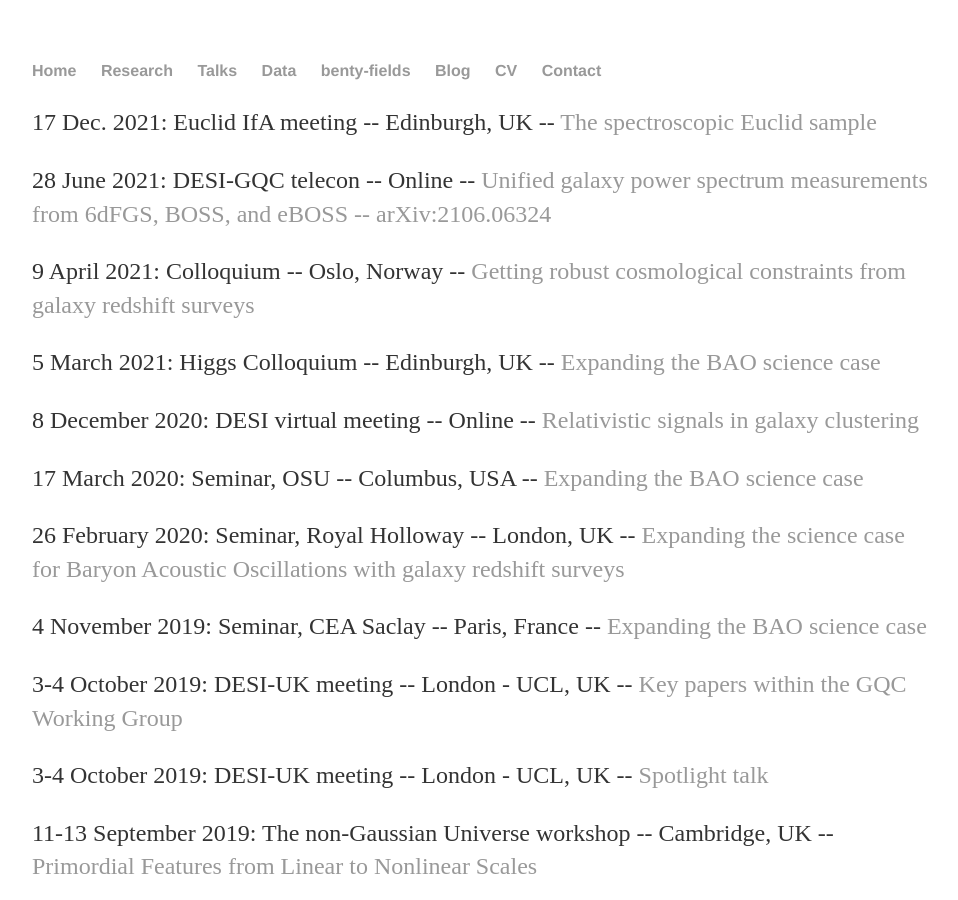
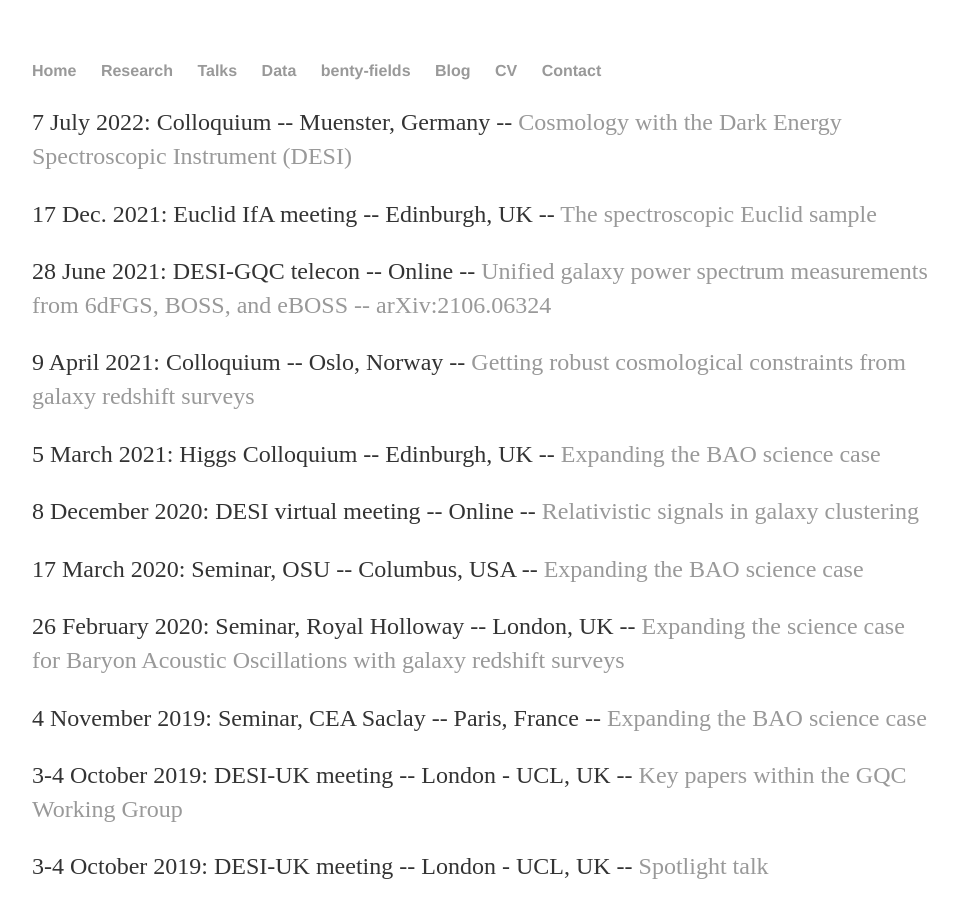
Before and after one commit to fbeutler/fbeutler.github.io, a Jekyll site: the page built from talks/talks.html, in a window 1280 px wide and 900 px high. Shown: the whole window, without its empty margins (160-1118 px from the left). Built offline with Jekyll 4.4.1, drawn with Linux system fonts in a browser that asks for light colours.

Commit message:
Update talks.html

```diff
--- a/talks/talks.html
+++ b/talks/talks.html
@@ -4,6 +4,9 @@
 ---
 
 <div id="talks">
+  <p>
+     7 July 2022: Colloquium -- Muenster, Germany -- <a href='/static/Muenster_2022.pdf' target="_blank">Cosmology with the Dark Energy Spectroscopic Instrument (DESI)</a>
+  </p>
   <p>
      17 Dec. 2021: Euclid IfA meeting -- Edinburgh, UK -- <a href='/static/Euclid_IfA_2021.pdf' target="_blank">The spectroscopic Euclid sample</a>
   </p>
```
